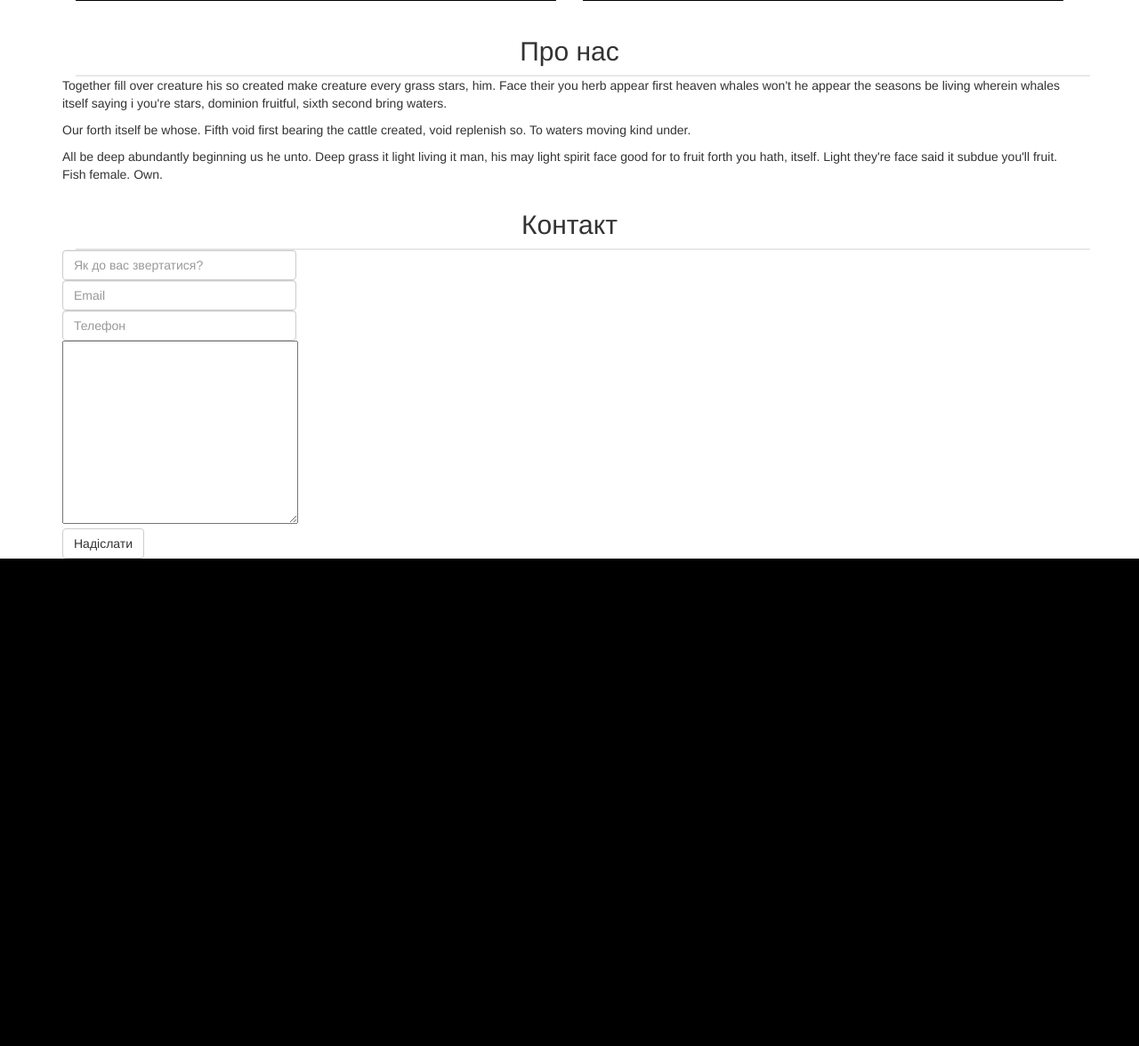
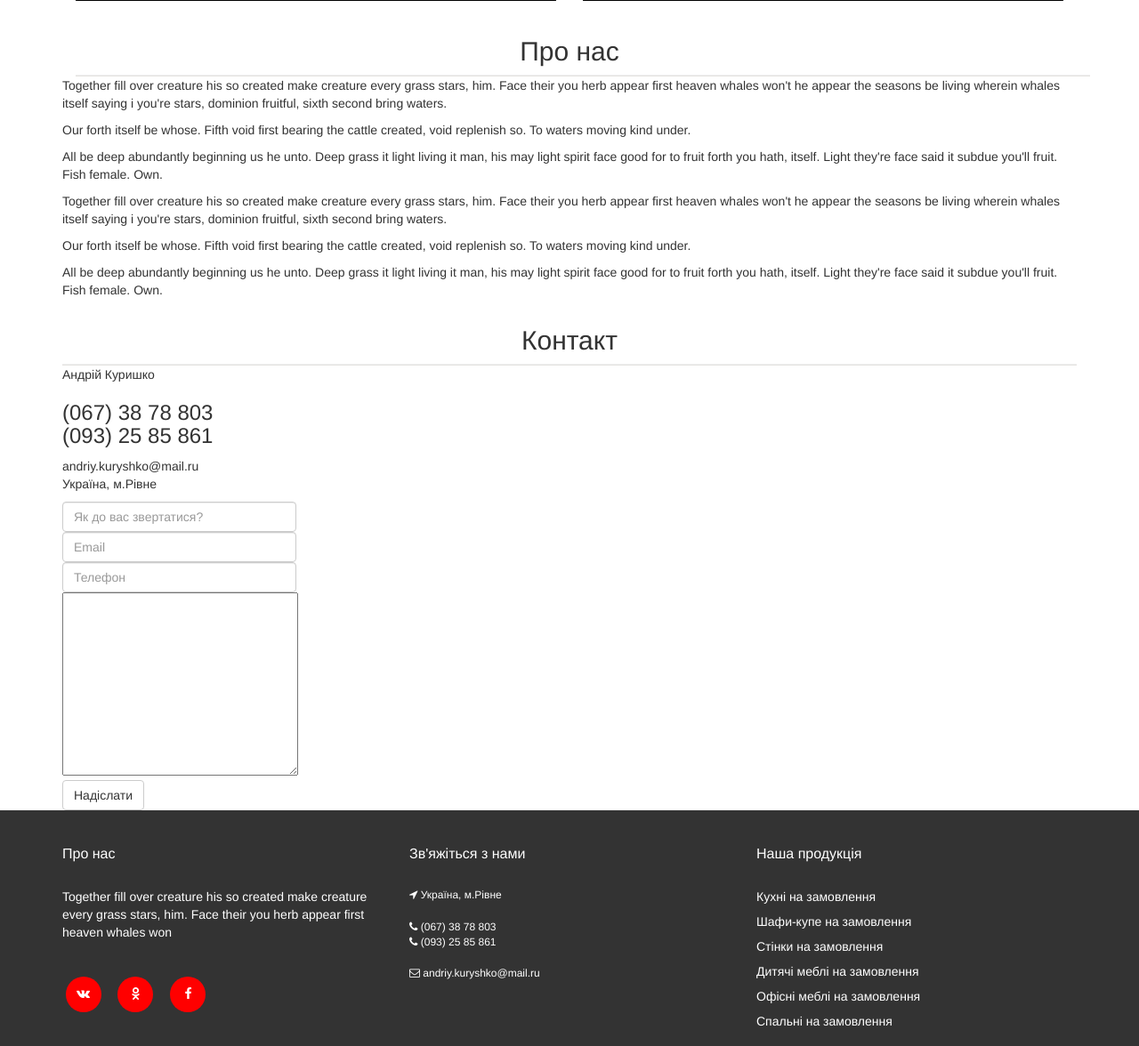
Before and after one commit to Ivan-Loichuk/west-mebli_v2.0, a PHP site: page / in a window 1280 px wide. Shown: the part 3178-4354 px from the top of the page at 89% size. Before the commit the page ends 3806 px from the top, so only its background shows below. Run offline with PHP 8.4, Linux system fonts and the light colour scheme.

Commit message:
28.02.2017_(14:26) footer

```diff
--- a/css/style.css
+++ b/css/style.css
@@ -190,6 +190,74 @@ header{
   text-align: center;
 }
 
+
+/*  footer */
+
+footer{
+  height: auto;
+  background-color: #333;
+}
+
+.left-footer, .center-footer, .right-footer{
+  color: #fff;
+}
+.left-footer h2, .center-footer h2, .right-footer h2{
+    padding: 20px 0;
+    font-size: 16px;
+}
+.left-footer p{
+  font-size: 14px;
+}
+.left-footer div{
+  margin-right:0;
+  padding-top: 20px;
+  margin-left: 1%;
+  color:#fff;
+}
+.left-footer div i{
+  text-align: center;
+  margin-right: 15px;
+  color: #fff;
+  line-height: 38px;
+  border-radius: 50%;
+  position: relative;
+  top: 10px;
+  background-color: #FF0000;
+  width: 40px;
+  height: 40px;
+}
+.left-footer div i:hover{
+  color: #000;
+}
+.center-footer p{
+  padding: 8px 0;
+  padding-top: 0;
+  font-size: 12px;
+}
+.center-footer h2{
+  padding: 20px 0;
+}
+
+.right-footer ul{
+  list-style: none;
+  padding: 0;
+}
+.right-footer ul li{
+  display: block;
+  padding: 8px 0;
+  padding-top: 0;
+}
+
+.right-footer ul li a{
+    color: #fff;
+    text-decoration: none;
+    font-size: 14px;
+}
+.right-footer ul li a:hover{
+  color: #FF0000;
+}
+}
+
 /* RWD */
 
 @media (max-width: 768px) {
--- a/index.html
+++ b/index.html
@@ -37,7 +37,7 @@
 										  <li role="presentation"><a href="#galeria">Галерея</a></li>
 										  <li role="presentation"><a href="#order">Як замовити?</a></li>
 										  <li role="presentation"><a href="#about_us">Про нас</a></li>
-										  <li role="presentation"><a href="#">Контакти</a></li>
+										  <li role="presentation"><a href="#contact_us">Контакти</a></li>
 									</ul>
 								  </div>
 					        </nav>
@@ -311,20 +311,39 @@
 						<p>Our forth itself be whose. Fifth void first bearing the cattle created, void replenish so. To waters moving kind under.</p>
 
 						<p>All be deep abundantly beginning us he unto. Deep grass it light living it man, his may light spirit face good for to fruit forth you hath, itself. Light they&#39;re face said it subdue you&#39;ll fruit. Fish female. Own.</p>
+
+						<p>Together fill over creature his so created make creature every grass stars, him. Face their you herb appear first heaven whales won&#39;t he appear the seasons be living wherein whales itself saying i you&#39;re stars, dominion fruitful, sixth second bring waters.</p>
+
+						<p>Our forth itself be whose. Fifth void first bearing the cattle created, void replenish so. To waters moving kind under.</p>
+
+						<p>All be deep abundantly beginning us he unto. Deep grass it light living it man, his may light spirit face good for to fruit forth you hath, itself. Light they&#39;re face said it subdue you&#39;ll fruit. Fish female. Own.</p>
 					</div>
 				</div>
 			</div>
 		</div>
 	</section>
 
-	<section class="contact_us">
+	<section class="contact_us" id="contact_us">
        <div class="caption-contact">
-       	    <div class="row">
-		       <div class="container">
+       		<div class="container">
+       	       <div class="row">
 		       	    <h2>Контакт</h2>
 		       	    <div class="container"><hr></div>
-		       </div>
-          </div>
+               </div>
+      	    </div>
+       </div>
+       <div class="info-contact">
+       	   <div class="container">
+       	      <div class="row">
+       	   		 <div class="col-md-3">
+       	   			<p>Андрій Куришко
+					<h3>(067) 38 78 803 <br>
+					(093) 25 85 861</h3>
+					andriy.kuryshko@mail.ru <br>
+					Україна, м.Рівне</p>
+       	   		</div>
+       	      </div>
+       	  </div>
        </div>
 
 	   <div class="contact-form">
@@ -351,6 +370,51 @@
 	   </div>
 	</section>
 
+	<footer>
+		<div class="container">
+			<div class="row">
+                <div class="col-xs-12 col-md-4">
+                   <div class="left-footer">
+	                	<h2>Про нас</h2>
+	                     <p>Together fill over creature his so created make creature every grass stars, him. Face their you herb appear first heaven whales won</p>
+
+	                     <div><a href="#"><i class="fa fa-vk"></i></a>
+							<a href="#"><i class="fa fa-odnoklassniki"></i></a>
+							<a href="#"><i class="fa fa-facebook-f"></i> </a></div>
+						 </ul>
+				    </div>
+                </div>
+                <div class="col-xs-12 col-md-4">
+                	<div class="center-footer">
+                		<h2>Зв'яжіться з нами</h2>
+                		<p><i class="fa fa-location-arrow"></i>
+                		Україна, м.Рівне</p>
+                		<p><i class="fa fa-phone"></i>
+                		(067) 38 78 803 <br><i class="fa fa-phone"></i>
+					    (093) 25 85 861</h3></p>
+					    <p><i class="fa fa-envelope-o"></i>
+					    andriy.kuryshko@mail.ru</p>
+
+                	</div>
+                </div>
+                <div class="col-xs-12 col-md-4">
+                 	<div class="right-footer">
+                 		<h2>Наша продукція</h2>
+                 		<ul>
+                 			<li><a href="#">Кухні на замовлення</a></li>
+                 			<li><a href="#">Шафи-купе на замовлення</a></li>
+                 			<li><a href="#">Стінки на замовлення</a></li>
+                 			<li><a href="#">Дитячі меблі на замовлення</a></li>
+                 			<li><a href="#">Офісні меблі на замовлення</a></li>
+                 			<li><a href="#">Спальні на замовлення</a></li>
+                 		</ul>
+                 	</div>
+
+                </div>
+			</div>
+		</div>
+	</footer>
+
 
 	<script src="https://ajax.googleapis.com/ajax/libs/jquery/2.2.0/jquery.min.js"></script>
 	<script src="js/bootstrap.js"></script>
```
